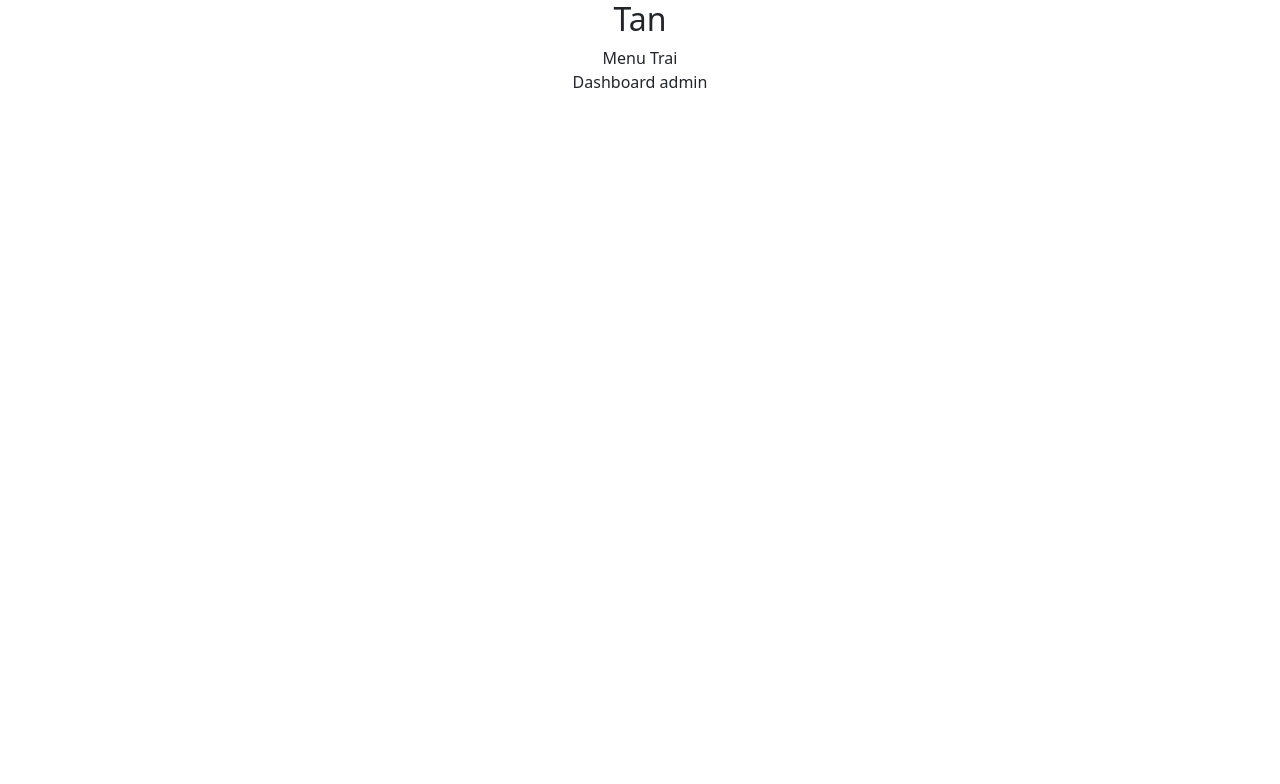
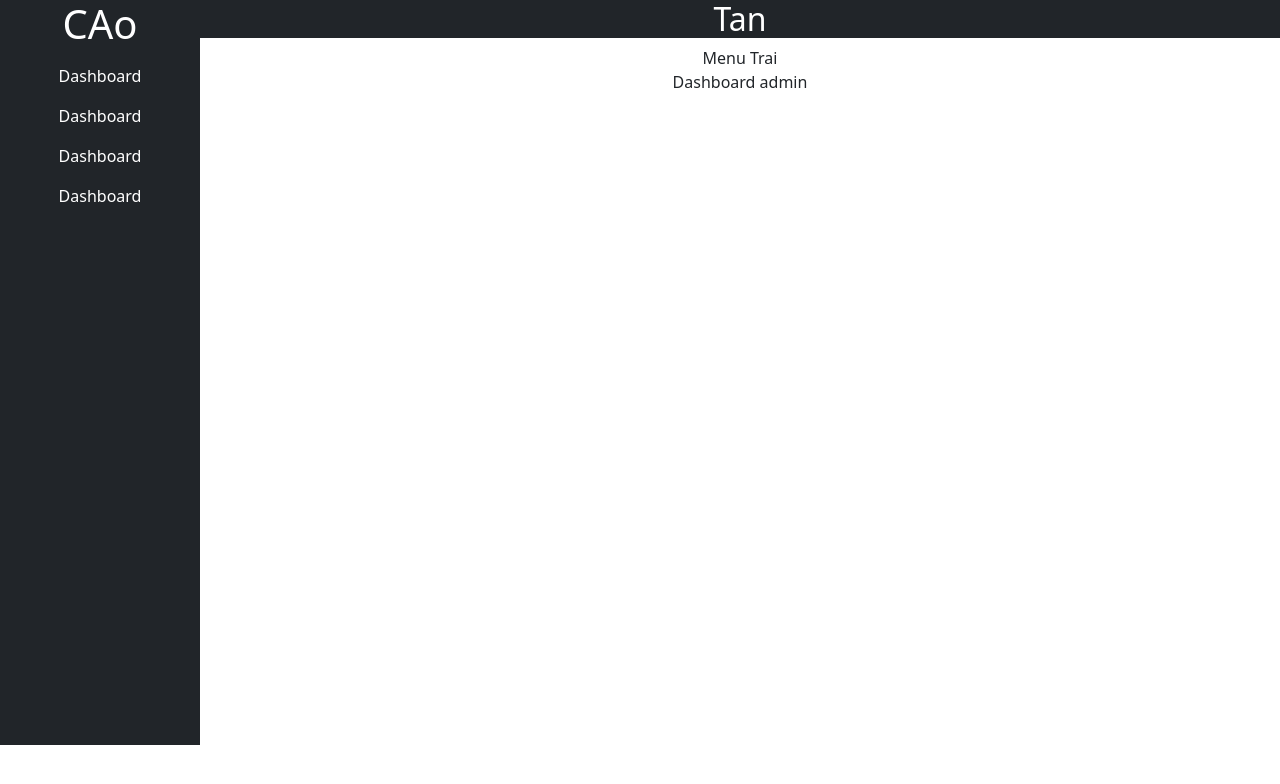
Before and after one commit to tancd1008/typescript, a React (Vite) app: page /admin/dashboard in a window 1280 px wide. Shown: the top 784 px of the page. Built offline with nearby package versions, Linux system fonts and the light colour scheme; data requests are answered from the project's data file.

Commit message:
Menu Admin

```diff
--- a/src/App.css
+++ b/src/App.css
@@ -43,3 +43,7 @@
 button {
   font-size: calc(10px + 2vmin);
 }
+.menu-left {
+  width: 200px;
+  height: 745px;
+}
--- a/src/components/MenuAdmin.tsx
+++ b/src/components/MenuAdmin.tsx
@@ -1,15 +1,31 @@
 import React from 'react'
+import { NavLink } from 'react-router-dom'
 
 type Props = {}
 
 const MenuAdmin = (props: Props) => {
   return (
     <div>
-        <div className='float-left bg-dark'>
+        <div className='float-start bg-dark menu-left  '>
+            <h1 className='text-white'>CAo</h1>
+            <ul className='navbar-nav me-auto mb-2 mb-lg-0 '>
+                <li className='nav-item'>
 
+                    <NavLink className="nav-link text-white" aria-current="page" to="/admin/dashboard">Dashboard</NavLink>
+                </li>
+                <li>
+                <NavLink className="nav-link text-white" aria-current="page" to="/admin/dashboard">Dashboard</NavLink>
+                </li>
+                <li>
+                <NavLink className="nav-link text-white" aria-current="page" to="/admin/dashboard">Dashboard</NavLink>
+                </li>
+                <li>
+                <NavLink className="nav-link text-white" aria-current="page" to="/admin/dashboard">Dashboard</NavLink>
+                </li>
+            </ul>
         </div>
-        <div >
-            <h2>Tan</h2>
+        <div className='bg-dark'>
+            <h2 className='text-white'>Tan</h2>
         </div>
     </div>
   )
```
